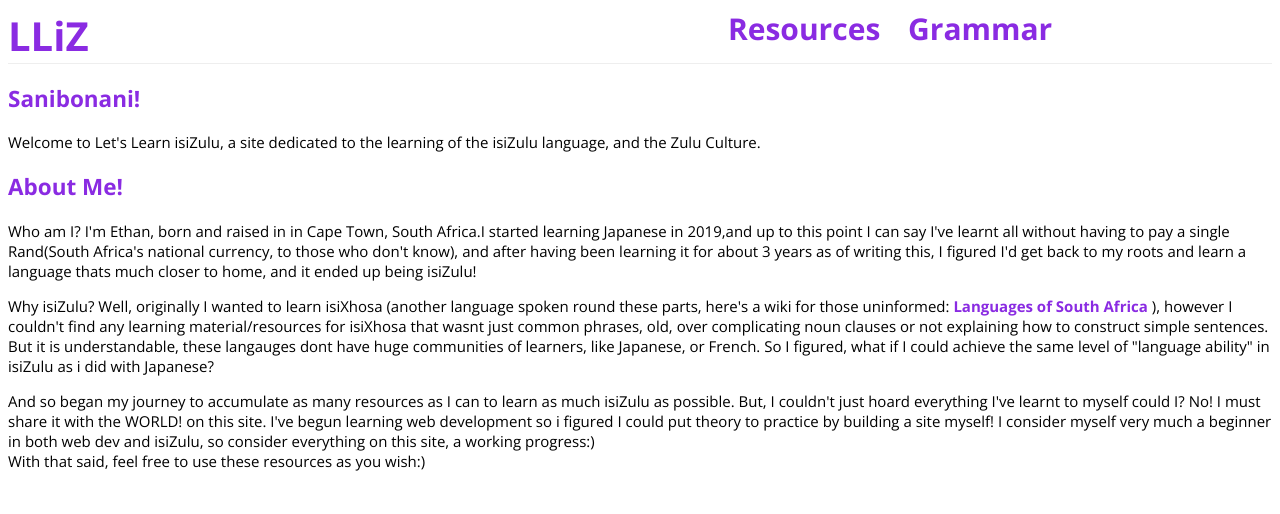
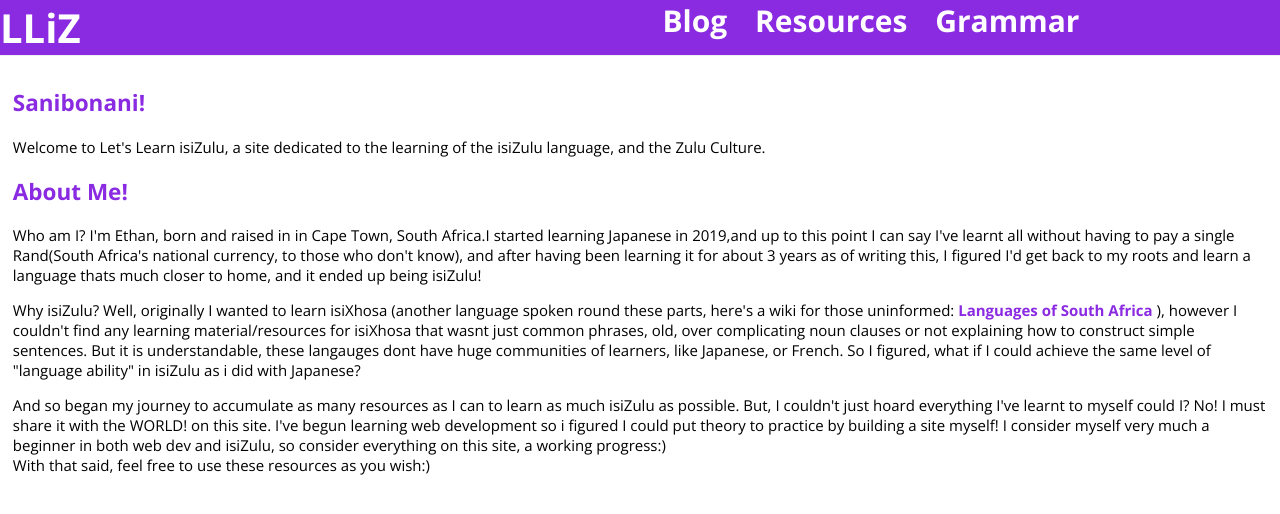
Before and after one commit to EthanLeRoux/LLiZ, a plain HTML site: page index.html in a window 1280 px wide. Drawn offline with nearby package versions, Linux system fonts and the light colour scheme; a script that the page names is missing.

Commit message:
addition

```diff
--- a/index.html
+++ b/index.html
@@ -18,8 +18,9 @@
         <b><a href="index.html"class="logo">LLiZ</a></b>
 <span>
     <nav>
-            <a href="/resources.html">Resources</a>
-            <a href="/grammar.html">Grammar</a>
+            <a href="blog.html">Blog</a>
+            <a href="resources.html">Resources</a>
+            <a href="grammar.html">Grammar</a>
         </nav>
 </span>
 
--- a/styles.css
+++ b/styles.css
@@ -1,6 +1,7 @@
 body{
     font-family: 'Open Sans', sans-serif;
     font-size: 15px;
+    margin: 0%;
 }
 
 a{
@@ -12,19 +13,22 @@ a{
     text-decoration: none;
     font-size: 40px;
     grid-column-start: 1;
+    color: white;
+
 }
 
-.header .logo:hover{
+/* .header .logo:hover{
     color: blueviolet;
-}
+} */
 
 .header{
     font-size: 30px;
     padding: 0px;
     display: grid;
     grid-template-columns: auto auto auto auto;
+    background-color: blueviolet;
+    padding: 0%;
 
-    padding: 0%;
     border-bottom: 1px;
     border-bottom-style:groove
 }
@@ -34,10 +38,13 @@ a{
 }
 
 .header span a{
-    color: blueviolet;
+    color: white;
     padding: 10px;
 }
 
+.text{
+    padding: 1%;
+}
 
 .text a{
     color: blueviolet;
```
Also changed, not shown: blog.html (added, +20 -0 lines).
